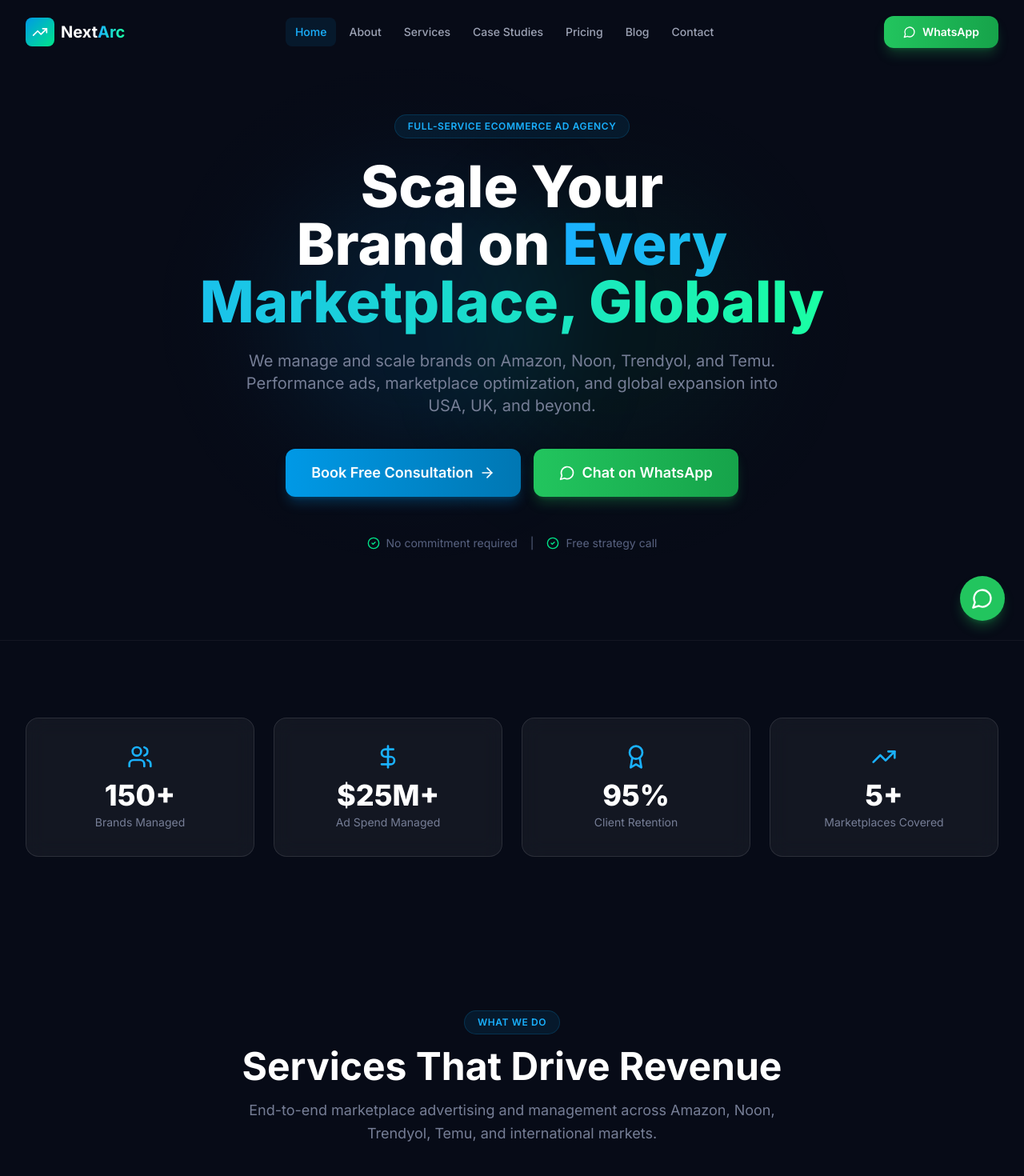
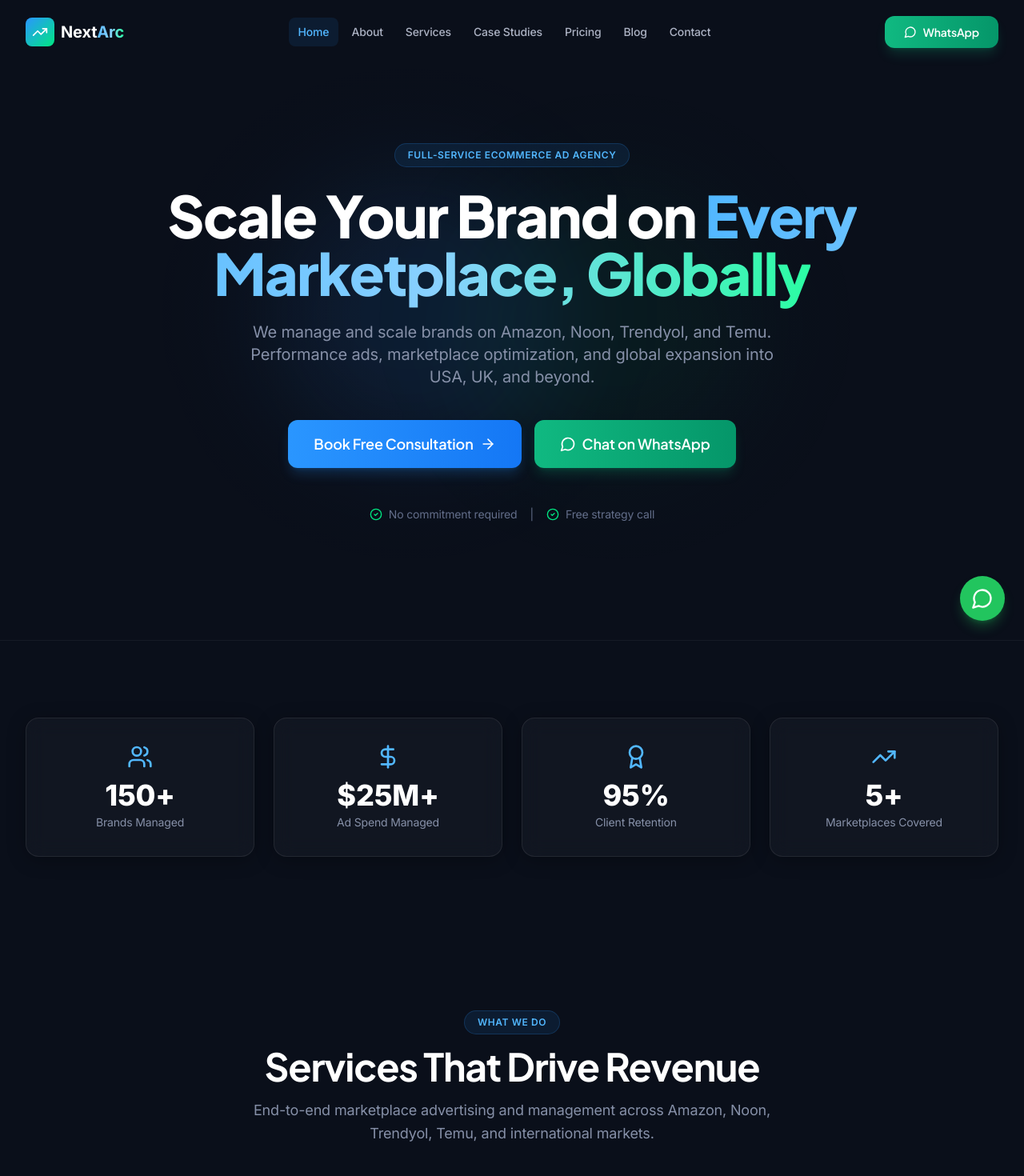
Before and after one commit to zeeshanamazon1516-source/New_Nextarc, a React (Vite) app: page / in a window 1280 px wide. Shown: the top 1470 px of the page at 80% size. Built offline with nearby package versions, Linux system fonts and the light colour scheme.

Commit message:
Upgrade Dark Theme, Colors & Typography

```diff
--- a/index.html
+++ b/index.html
@@ -12,7 +12,7 @@
     <meta property="og:url" content="https://nextarc.me/" />
     <link rel="preconnect" href="https://fonts.googleapis.com" />
     <link rel="preconnect" href="https://fonts.gstatic.com" crossorigin />
-    <link href="https://fonts.googleapis.com/css2?family=Inter:wght@400;500;600;700;800&display=swap" rel="stylesheet" />
+    <link href="https://fonts.googleapis.com/css2?family=Inter:wght@400;500;600;700;800&family=Plus+Jakarta+Sans:wght@500;600;700;800&display=swap" rel="stylesheet" />
   </head>
   <body>
     <div id="root"></div>
--- a/src/index.css
+++ b/src/index.css
@@ -14,14 +14,21 @@
 
   body {
     font-family: 'Inter', system-ui, sans-serif;
-    background-color: #070b17;
-    color: #e8eaf0;
-    line-height: 1.5;
+    background-color: #0a0f1a;
+    color: #d4d7e0;
+    line-height: 1.6;
+    letter-spacing: -0.01em;
   }
 
   h1, h2, h3, h4, h5, h6 {
-    font-family: 'Inter', system-ui, sans-serif;
-    line-height: 1.2;
+    font-family: 'Plus Jakarta Sans', system-ui, sans-serif;
+    line-height: 1.15;
+    letter-spacing: -0.025em;
+    color: #f0f1f5;
+  }
+
+  p {
+    line-height: 1.7;
   }
 }
 
@@ -31,37 +38,45 @@
            bg-gradient-to-r from-brand-500 to-brand-600
            hover:from-brand-400 hover:to-brand-500
            transition-all duration-300 ease-out
-           shadow-lg shadow-brand-500/25
-           hover:shadow-xl hover:shadow-brand-500/40
+           shadow-lg shadow-brand-500/20
+           hover:shadow-xl hover:shadow-brand-500/30
            hover:-translate-y-0.5
            active:translate-y-0;
+    font-family: 'Plus Jakarta Sans', system-ui, sans-serif;
   }
 
   .btn-secondary {
     @apply inline-flex items-center justify-center gap-2 px-6 py-3 rounded-xl font-semibold
-           text-white border border-white/20
-           bg-white/5 backdrop-blur-sm
-           hover:bg-white/10 hover:border-white/30
+           text-white border border-white/15
+           bg-white/[0.04] backdrop-blur-sm
+           hover:bg-white/[0.08] hover:border-white/25
            transition-all duration-300 ease-out
            hover:-translate-y-0.5
            active:translate-y-0;
+    font-family: 'Plus Jakarta Sans', system-ui, sans-serif;
   }
 
   .btn-whatsapp {
     @apply inline-flex items-center justify-center gap-2 px-6 py-3 rounded-xl font-semibold text-white
-           bg-gradient-to-r from-green-500 to-green-600
-           hover:from-green-400 hover:to-green-500
+           bg-gradient-to-r from-emerald-500 to-emerald-600
+           hover:from-emerald-400 hover:to-emerald-500
            transition-all duration-300 ease-out
-           shadow-lg shadow-green-500/25
-           hover:shadow-xl hover:shadow-green-500/40
+           shadow-lg shadow-emerald-500/20
+           hover:shadow-xl hover:shadow-emerald-500/30
            hover:-translate-y-0.5
            active:translate-y-0;
+    font-family: 'Plus Jakarta Sans', system-ui, sans-serif;
   }
 
   .glass-card {
-    @apply bg-white/5 backdrop-blur-md border border-white/10 rounded-2xl
+    @apply bg-white/[0.03] backdrop-blur-md border border-white/[0.08] rounded-2xl
            transition-all duration-300
-           hover:bg-white/[0.08] hover:border-white/20;
+           hover:bg-white/[0.06] hover:border-white/[0.15];
+    box-shadow: 0 4px 24px -1px rgba(0, 0, 0, 0.3), 0 0 1px 0 rgba(255, 255, 255, 0.05) inset;
+  }
+
+  .glass-card:hover {
+    box-shadow: 0 8px 32px -4px rgba(0, 0, 0, 0.4), 0 0 1px 0 rgba(255, 255, 255, 0.08) inset;
   }
 
   .section-padding {
@@ -73,7 +88,7 @@
   }
 
   .gradient-text {
-    @apply bg-gradient-to-r from-brand-400 to-accent-400 bg-clip-text text-transparent;
+    @apply bg-gradient-to-r from-brand-400 via-brand-300 to-accent-400 bg-clip-text text-transparent;
   }
 
   .gradient-border {
@@ -82,7 +97,7 @@
 
   .gradient-border::before {
     content: '';
-    @apply absolute inset-0 rounded-2xl p-[1px] bg-gradient-to-r from-brand-500/50 to-accent-500/50;
+    @apply absolute inset-0 rounded-2xl p-[1px] bg-gradient-to-r from-brand-500/40 to-accent-500/40;
     -webkit-mask: linear-gradient(#fff 0 0) content-box, linear-gradient(#fff 0 0);
     mask: linear-gradient(#fff 0 0) content-box, linear-gradient(#fff 0 0);
     -webkit-mask-composite: xor;
@@ -97,18 +112,23 @@
 }
 
 ::-webkit-scrollbar {
-  width: 8px;
+  width: 6px;
 }
 
 ::-webkit-scrollbar-track {
-  background: #070b17;
+  background: #0a0f1a;
 }
 
 ::-webkit-scrollbar-thumb {
-  background: #3a4669;
-  border-radius: 4px;
+  background: #2e3550;
+  border-radius: 3px;
 }
 
 ::-webkit-scrollbar-thumb:hover {
-  background: #586280;
+  background: #475270;
 }
+
+::selection {
+  background: rgba(42, 150, 255, 0.25);
+  color: #fff;
+}
--- a/src/pages/Home.tsx
+++ b/src/pages/Home.tsx
@@ -44,7 +44,7 @@ export default function Home() {
         <div className="absolute inset-0">
           <div className="absolute top-1/4 left-1/4 w-96 h-96 bg-brand-500/10 rounded-full blur-3xl" />
           <div className="absolute bottom-1/4 right-1/4 w-96 h-96 bg-accent-500/5 rounded-full blur-3xl" />
-          <div className="absolute inset-0 bg-[radial-gradient(ellipse_at_center,transparent_20%,#070b17_70%)]" />
+          <div className="absolute inset-0 bg-[radial-gradient(ellipse_at_center,transparent_20%,#0a0f1a_70%)]" />
         </div>
         <div className="container-max mx-auto px-4 sm:px-6 lg:px-8 pt-24 pb-16 relative">
           <div className="max-w-4xl mx-auto text-center">
--- a/src/pages/Landing.tsx
+++ b/src/pages/Landing.tsx
@@ -69,7 +69,7 @@ export default function Landing() {
         <div className="absolute inset-0">
           <div className="absolute top-1/4 left-1/4 w-96 h-96 bg-brand-500/10 rounded-full blur-3xl" />
           <div className="absolute bottom-1/4 right-1/4 w-96 h-96 bg-accent-500/5 rounded-full blur-3xl" />
-          <div className="absolute inset-0 bg-[radial-gradient(ellipse_at_center,transparent_20%,#070b17_70%)]" />
+          <div className="absolute inset-0 bg-[radial-gradient(ellipse_at_center,transparent_20%,#0a0f1a_70%)]" />
         </div>
         <div className="max-w-6xl mx-auto px-4 sm:px-6 pt-24 pb-16 relative">
           <div className="max-w-3xl mx-auto text-center">
--- a/tailwind.config.js
+++ b/tailwind.config.js
@@ -4,46 +4,48 @@ export default {
   theme: {
     extend: {
       fontFamily: {
-        heading: ['Inter', 'system-ui', 'sans-serif'],
+        heading: ['"Plus Jakarta Sans"', 'system-ui', 'sans-serif'],
         body: ['Inter', 'system-ui', 'sans-serif'],
       },
       colors: {
         brand: {
-          50: '#e6f7ff',
-          100: '#b3e6ff',
-          200: '#80d4ff',
-          300: '#4dc3ff',
-          400: '#1ab1ff',
-          500: '#0099e6',
-          600: '#0077b3',
-          700: '#005580',
-          800: '#00334d',
-          900: '#00111a',
+          50: '#eef8ff',
+          100: '#d8eeff',
+          200: '#b9e2ff',
+          300: '#89d1ff',
+          400: '#52b7ff',
+          500: '#2a96ff',
+          600: '#1477f5',
+          700: '#0d5fe1',
+          800: '#114db6',
+          900: '#14438f',
+          950: '#112a57',
         },
         accent: {
-          50: '#e6fff5',
-          100: '#b3ffe0',
-          200: '#80ffcc',
-          300: '#4dffb8',
-          400: '#1affa3',
-          500: '#00e68a',
-          600: '#00b36b',
-          700: '#00804d',
-          800: '#004d2e',
-          900: '#001a10',
+          50: '#edfff7',
+          100: '#d5ffed',
+          200: '#aeffdc',
+          300: '#70ffc3',
+          400: '#2bfda3',
+          500: '#00e682',
+          600: '#00bf69',
+          700: '#009556',
+          800: '#067546',
+          900: '#07603c',
+          950: '#003720',
         },
         dark: {
-          50: '#e8eaf0',
-          100: '#c4c8d4',
-          200: '#9da3b5',
-          300: '#767e96',
-          400: '#586280',
-          500: '#3a4669',
-          600: '#323d5e',
-          700: '#273050',
-          800: '#1c2442',
-          900: '#0d1528',
-          950: '#070b17',
+          50: '#f0f1f5',
+          100: '#d4d7e0',
+          200: '#adb3c4',
+          300: '#8690a8',
+          400: '#636e8a',
+          500: '#475270',
+          600: '#3b4463',
+          700: '#2e3550',
+          800: '#1e2439',
+          900: '#111827',
+          950: '#0a0f1a',
         },
       },
       animation: {
@@ -77,8 +79,8 @@ export default {
           '100%': { opacity: '1', transform: 'scale(1)' },
         },
         pulseGlow: {
-          '0%, 100%': { boxShadow: '0 0 20px rgba(0, 153, 230, 0.3)' },
-          '50%': { boxShadow: '0 0 40px rgba(0, 153, 230, 0.6)' },
+          '0%, 100%': { boxShadow: '0 0 20px rgba(42, 150, 255, 0.3)' },
+          '50%': { boxShadow: '0 0 40px rgba(42, 150, 255, 0.6)' },
         },
         float: {
           '0%, 100%': { transform: 'translateY(0)' },
```
